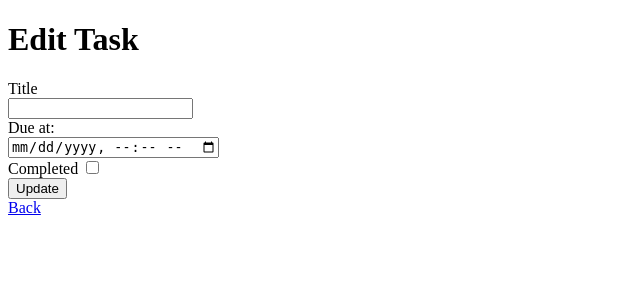
After one commit to 1f10250086Otake/django-test-exercise, a Django app: template todo/templates/todo/edit.html in a window 1280 px wide. The commit adds this page. Shown: the top 300 px of the page, without its empty margins (0-640 px from the left). Run offline with Django 5.2, Linux system fonts and the light colour scheme; the template is opened without the code that fills it, so the values that code supplies are empty.

Commit message:
feat: 更新機能を追加

```diff
--- a/config/urls.py
+++ b/config/urls.py
@@ -21,6 +21,7 @@ from todo import views as todo_views
 urlpatterns = [
     path('admin/', admin.site.urls),
     path('', todo_views.index, name='index'),
+    path('<int:task_id>/edit/', todo_views.edit, name='edit'),
     path('<int:task_id>/', todo_views.detail, name='detail'),
     path('<int:task_id>/delete/', todo_views.delete, name='delete'),
     path('<int:task_id>/close', todo_views.close, name='close'),
--- a/todo/templates/todo/detail.html
+++ b/todo/templates/todo/detail.html
@@ -21,6 +21,7 @@
     </ul>
     <div>
         <a href="{% url 'index' %}">Top</a>
+        | <a href="{% url 'edit' task.id %}">Edit</a>
         | <a href="{% url 'delete' task.id %}">Delete</a>
         | <a href="{% url 'close' task.id %}">Close</a>
     </div>
--- /dev/null
+++ b/todo/templates/todo/edit.html
@@ -0,0 +1,33 @@
+{% load static %}
+<!DOCTYPE html>
+<html lang="ja">
+<head>
+<title>To Do Application</title>
+<meta charset="UTF-8">
+<meta name="author" content="INIAD">
+</head>
+<body>
+<h1>Edit Task</h1>
+<form action="{% url 'edit' task.id %}" method="post">
+{% csrf_token %}
+<div>
+<label for="titleInput">Title</label><br>
+<input id="titleInput" name="title" type="text" value="{{ task.title }}">
+</div>
+<div>
+<label for="dueInput">Due at: </label><br>
+<input id="dueInput" name="due_at" type="datetime-local" value="{{ task.due_at|date:'Y-m-d\TH:i' }}">
+</div>
+<div>
+<label for="completedInput">Completed</label>
+<input id="completedInput" name="completed" type="checkbox"{% if task.completed %} checked{% endif %}>
+</div>
+<div>
+<button type="submit">Update</button>
+</div>
+</form>
+<div>
+<a href="{% url 'detail' task.id %}">Back</a>
+</div>
+</body>
+</html>
```
Also changed, not shown: todo/views.py (+21 -0 lines).
